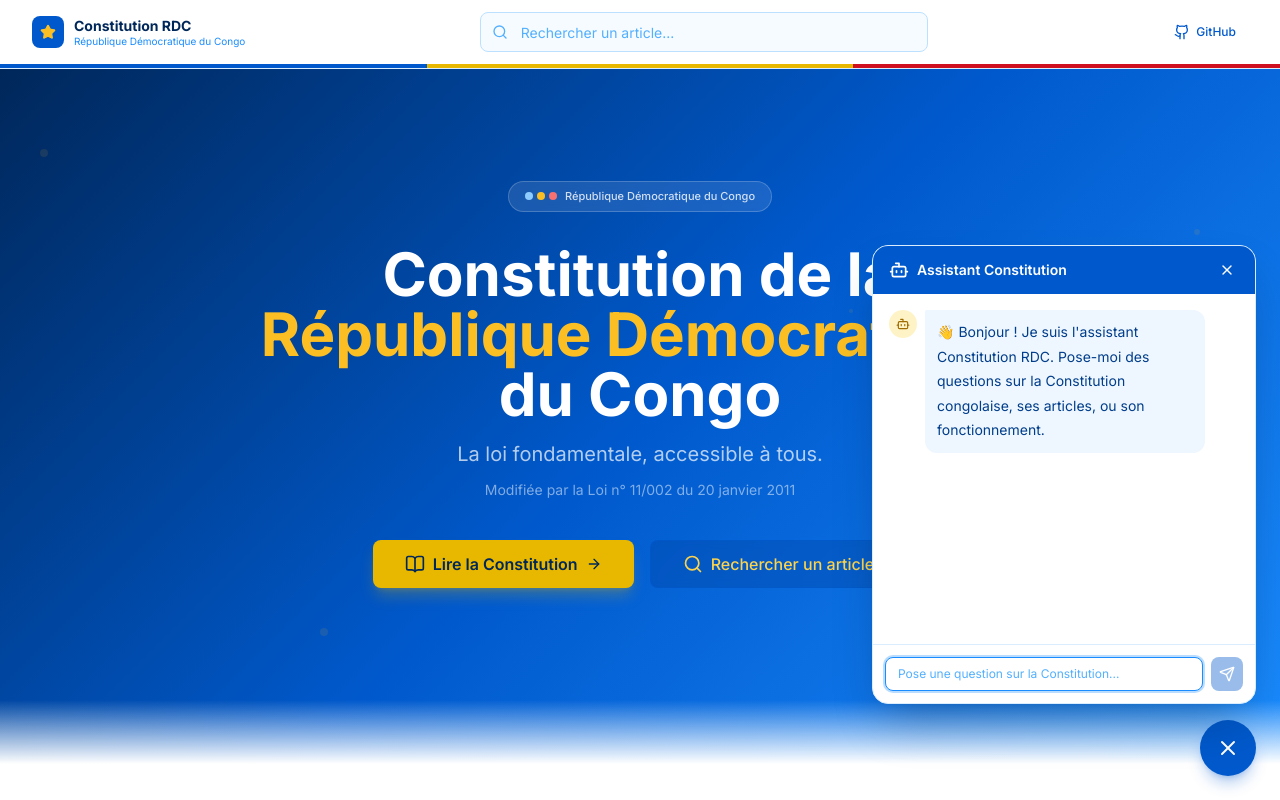
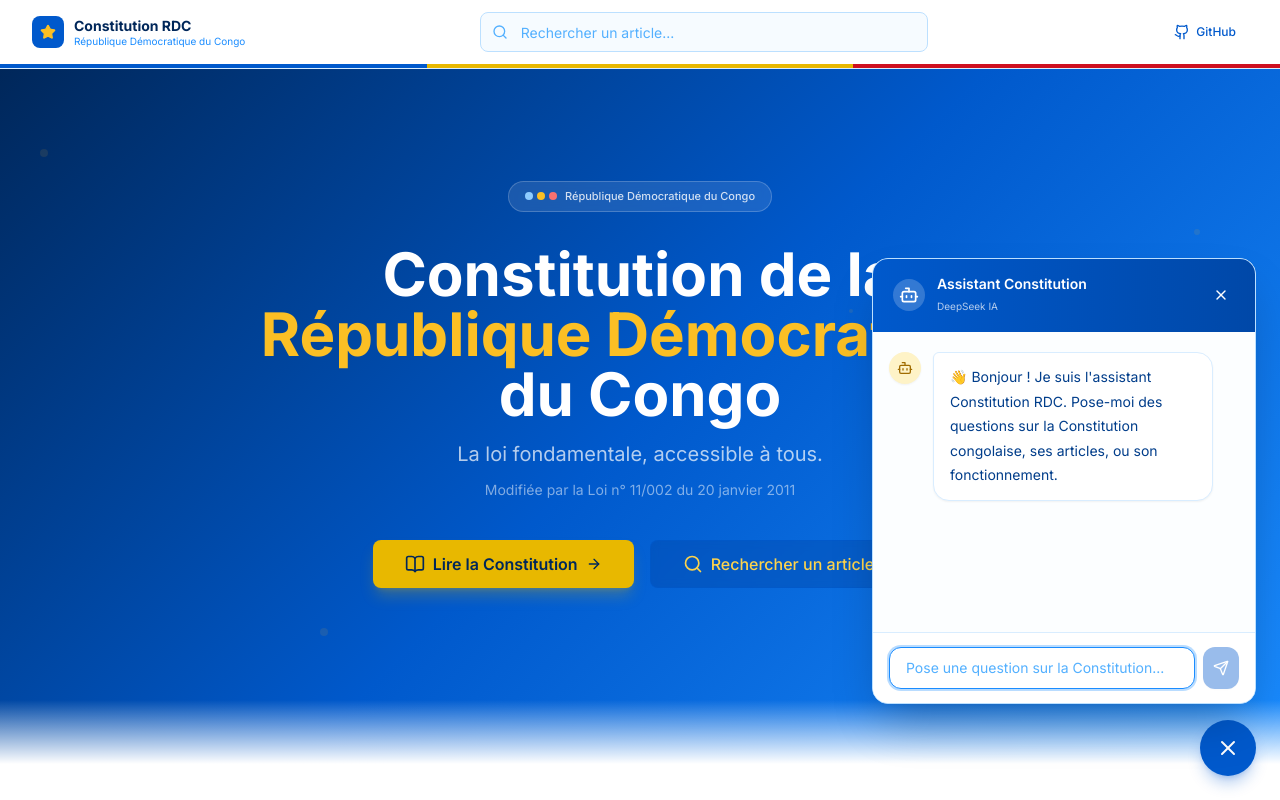
Before and after one commit to jkmpro9/constitution_rdc, a Next.js app: page / in a window 1280 px wide. Both pictures are taken after a click on the button "Assistant Constitution". Shown: the top 800 px of the page. Built offline with nearby package versions, Linux system fonts and the light colour scheme.

Commit message:
Fix chat bubble: espacement, padding, shadow, rounded, gradient header

```diff
--- a/src/components/assistant/AssistantPanel.tsx
+++ b/src/components/assistant/AssistantPanel.tsx
@@ -4,42 +4,30 @@ import { useState, useRef, useEffect } from "react";
 import { X, Send, Bot, User, MessageCircle, Loader2 } from "lucide-react";
 
 function renderMarkdown(text: string) {
-  // Échapper les balises HTML
   let html = text
     .replace(/&/g, "&amp;")
     .replace(/</g, "&lt;")
     .replace(/>/g, "&gt;");
 
-  // Citations en bloc (> texte)
-  html = html.replace(/^&gt;\s?(.*)$/gm, '<blockquote class="border-l-2 border-rdc-blue-400 pl-2 italic text-rdc-blue-700 my-1">$1</blockquote>');
+  html = html.replace(/^&gt;\\s?(.*)$/gm, '<blockquote class="border-l-2 border-rdc-blue-400 pl-2 italic text-rdc-blue-700 my-1">$1</blockquote>');
 
-  // Gras **texte**
   html = html.replace(/\*\*(.+?)\*\*/g, "<strong>$1</strong>");
-
-  // Italique *texte*
   html = html.replace(/\*(.+?)\*/g, "<em>$1</em>");
 
-  // Listes numérotées (1. texte)
   html = html.replace(/^(\d+)\.\s+(.*)$/gm, '<li class="ml-4 list-decimal">$2</li>');
-
-  // Listes à puces (- texte ou * texte)
   html = html.replace(/^[-*]\s+(.*)$/gm, '<li class="ml-4 list-disc">$1</li>');
 
-  // Sauts de ligne doubles → paragraphe
   html = html
     .split(/\n{2,}/)
     .map((p) => {
       p = p.trim();
       if (!p) return "";
-      // Si le paragraphe est déjà un blockquote ou du HTML de liste, ne pas l'envelopper
       if (p.startsWith("<blockquote") || p.startsWith("<li")) return p;
       return `<p class="mb-2 last:mb-0">${p}</p>`;
     })
     .join("\n");
 
-  // Sauts de ligne simples → <br />
   html = html.replace(/\n/g, "<br />");
-
   return html;
 }
 
@@ -147,54 +135,63 @@ export default function AssistantPanel({
 
       {/* Panneau de chat */}
       {isOpen && (
-        <div className="fixed bottom-24 right-6 z-50 w-80 sm:w-96 bg-white rounded-2xl shadow-2xl border border-rdc-blue-100 overflow-hidden flex flex-col animate-slide-up max-h-[70vh]">
+        <div className="fixed bottom-24 right-6 z-50 w-[calc(100vw-2rem)] sm:w-96 bg-white rounded-2xl shadow-2xl border border-rdc-blue-200 overflow-hidden flex flex-col animate-slide-up max-h-[75vh]">
           {/* Header */}
-          <div className="flex items-center justify-between px-4 py-3 bg-rdc-blue-700 text-white">
-            <div className="flex items-center gap-2">
-              <Bot className="h-5 w-5" />
-              <span className="text-sm font-semibold">
-                Assistant Constitution
-              </span>
+          <div className="shrink-0 flex items-center justify-between px-5 py-4 bg-gradient-to-r from-rdc-blue-700 to-rdc-blue-800 text-white">
+            <div className="flex items-center gap-3">
+              <div className="w-8 h-8 rounded-full bg-white/20 flex items-center justify-center">
+                <Bot className="h-5 w-5" />
+              </div>
+              <div>
+                <span className="text-sm font-semibold block leading-tight">
+                  Assistant Constitution
+                </span>
+                <span className="text-[10px] text-white/70">DeepSeek IA</span>
+              </div>
             </div>
             <button
               onClick={() => setIsOpen(false)}
-              className="p-1 rounded-lg hover:bg-rdc-blue-600 transition-colors"
+              className="p-1.5 rounded-lg hover:bg-white/10 transition-colors"
             >
               <X className="h-4 w-4" />
             </button>
           </div>
 
           {/* Messages */}
-          <div className="flex-1 overflow-y-auto p-4 space-y-4 min-h-[350px] max-h-[450px]">
+          <div className="flex-1 overflow-y-auto px-4 py-5 space-y-4 min-h-[300px] max-h-[400px] bg-rdc-blue-50/20">
             {messages.map((msg, i) => (
               <div
                 key={i}
-                className={`flex gap-2 ${
+                className={`flex gap-3 ${
                   msg.role === "user" ? "flex-row-reverse" : ""
                 }`}
               >
                 <div
-                  className={`w-7 h-7 rounded-full flex items-center justify-center shrink-0 ${
+                  className={`w-8 h-8 rounded-full flex items-center justify-center shrink-0 shadow-sm ${
                     msg.role === "user"
                       ? "bg-rdc-blue-100"
                       : "bg-rdc-yellow-100"
                   }`}
                 >
                   {msg.role === "user" ? (
-                    <User className="h-3.5 w-3.5 text-rdc-blue-700" />
+                    <User className="h-4 w-4 text-rdc-blue-700" />
                   ) : (
-                    <Bot className="h-3.5 w-3.5 text-rdc-yellow-700" />
+                    <Bot className="h-4 w-4 text-rdc-yellow-700" />
                   )}
                 </div>
                 <div
-                  className={`max-w-[80%] px-3 py-2.5 rounded-xl text-sm leading-relaxed ${
+                  className={`max-w-[80%] px-4 py-3 rounded-2xl text-sm leading-relaxed shadow-sm ${
                     msg.role === "user"
-                      ? "bg-rdc-blue-700 text-white rounded-tr-sm"
-                      : "bg-rdc-blue-50 text-rdc-blue-900 rounded-tl-sm"
+                      ? "bg-rdc-blue-700 text-white rounded-tr-md"
+                      : "bg-white text-rdc-blue-900 rounded-tl-md border border-rdc-blue-100"
                   }`}
                 >
                   <div
-                    className="prose prose-blue prose-sm max-w-none text-rdc-blue-900 [&_blockquote]:text-rdc-blue-700 [&_strong]:font-bold [&_p]:mb-2 [&_p:last-child]:mb-0 [&_li]:ml-5"
+                    className={`prose prose-blue prose-sm max-w-none ${
+                      msg.role === "user"
+                        ? "text-white [&_strong]:text-white"
+                        : "text-rdc-blue-900"
+                    } [&_blockquote]:text-rdc-blue-700 [&_strong]:font-bold [&_p]:mb-2 [&_p:last-child]:mb-0 [&_li]:ml-5`}
                     dangerouslySetInnerHTML={{
                       __html: msg.role === "assistant"
                         ? renderMarkdown(msg.content)
@@ -206,13 +203,13 @@ export default function AssistantPanel({
             ))}
 
             {isLoading && (
-              <div className="flex gap-2">
-                <div className="w-7 h-7 rounded-full bg-rdc-yellow-100 flex items-center justify-center shrink-0">
-                  <Bot className="h-3.5 w-3.5 text-rdc-yellow-700" />
+              <div className="flex gap-3">
+                <div className="w-8 h-8 rounded-full bg-rdc-yellow-100 flex items-center justify-center shrink-0 shadow-sm">
+                  <Bot className="h-4 w-4 text-rdc-yellow-700" />
                 </div>
-                <div className="max-w-[80%] px-3 py-2 rounded-xl bg-rdc-blue-50 text-xs flex items-center gap-2">
-                  <Loader2 className="h-3 w-3 animate-spin text-rdc-blue-500" />
-                  Réflexion...
+                <div className="max-w-[80%] px-4 py-3 rounded-2xl bg-white border border-rdc-blue-100 text-sm flex items-center gap-2 shadow-sm">
+                  <Loader2 className="h-4 w-4 animate-spin text-rdc-blue-500" />
+                  <span className="text-rdc-blue-500">Réflexion...</span>
                 </div>
               </div>
             )}
@@ -223,7 +220,7 @@ export default function AssistantPanel({
           {/* Input */}
           <form
             onSubmit={handleSend}
-            className="border-t border-rdc-blue-100 p-3 flex gap-2"
+            className="shrink-0 border-t border-rdc-blue-100 bg-white px-4 py-3.5 flex gap-2"
           >
             <input
               ref={inputRef}
@@ -231,13 +228,13 @@ export default function AssistantPanel({
               value={input}
               onChange={(e) => setInput(e.target.value)}
               placeholder="Pose une question sur la Constitution..."
-              className="flex-1 px-3 py-2 rounded-lg border border-rdc-blue-200 text-xs text-rdc-blue-950 placeholder:text-rdc-blue-400 focus:outline-none focus:ring-2 focus:ring-rdc-blue-500/30 focus:border-rdc-blue-500 transition-all"
+              className="flex-1 px-4 py-2.5 rounded-xl border border-rdc-blue-200 text-sm text-rdc-blue-950 placeholder:text-rdc-blue-400 bg-rdc-blue-50/40 focus:outline-none focus:ring-2 focus:ring-rdc-blue-500/30 focus:border-rdc-blue-500 focus:bg-white transition-all"
               disabled={isLoading}
             />
             <button
               type="submit"
               disabled={!input.trim() || isLoading}
-              className="p-2 rounded-lg bg-rdc-blue-700 text-white hover:bg-rdc-blue-800 transition-colors disabled:opacity-40 disabled:cursor-not-allowed"
+              className="p-2.5 rounded-xl bg-rdc-blue-700 text-white hover:bg-rdc-blue-800 transition-colors disabled:opacity-40 disabled:cursor-not-allowed shadow-sm shrink-0"
             >
               <Send className="h-4 w-4" />
             </button>
```
